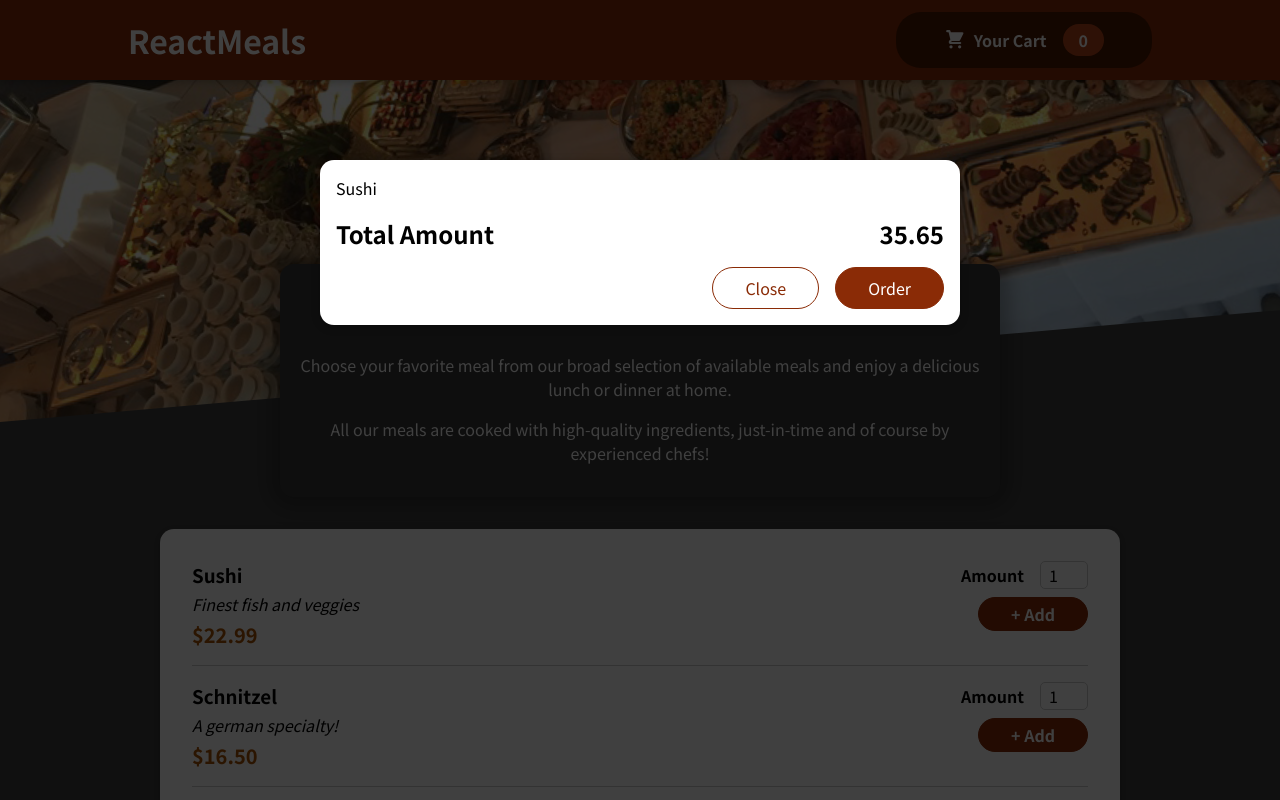
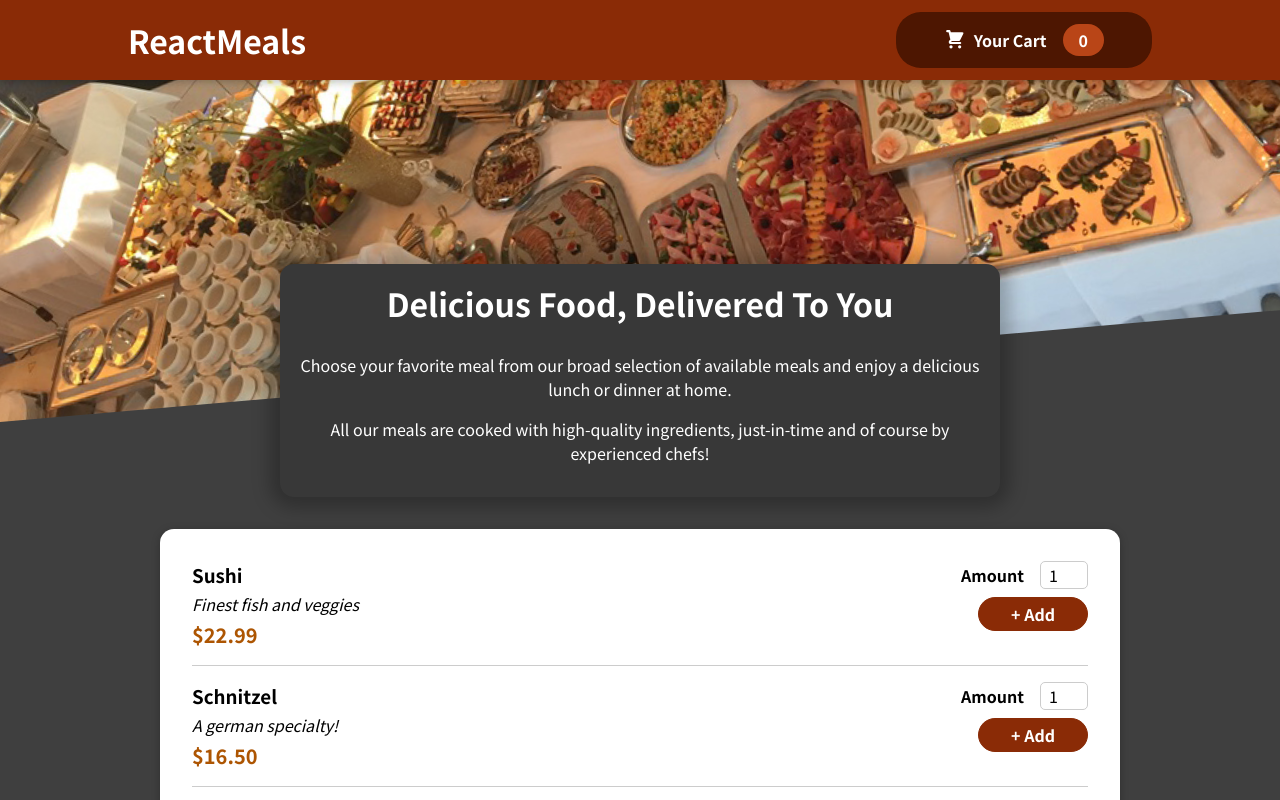
Before and after one commit to jeongsangtae/react-complete-training-third-practice-project-solution, a React (Create React App) app: page / in a window 1280 px wide. Shown: the top 800 px of the page. Built offline with nearby package versions, Linux system fonts and the light colour scheme.

Commit message:
React Complete Training Third Practice Project Solution - Cart & Modal state management (Cart open & close)

```diff
--- a/src/App.js
+++ b/src/App.js
@@ -1,14 +1,24 @@
-import React, { Fragment } from "react";
+import React, { Fragment, useState } from "react";
 
 import Cart from "./components/Cart/Cart";
 import Header from "./components/Layout/Header";
 import Meals from "./components/Meals/Meals";
 
 function App() {
+  const [cartIsShown, setCartIsShown] = useState(false);
+
+  const showCartHandler = () => {
+    setCartIsShown(true);
+  };
+
+  const hideCartHandler = () => {
+    setCartIsShown(false);
+  };
+
   return (
     <Fragment>
-      <Cart />
-      <Header />
+      {cartIsShown && <Cart onClose={hideCartHandler} />}
+      <Header onShowCart={showCartHandler} />
       <main>
         <Meals />
       </main>
--- a/src/components/Cart/Cart.js
+++ b/src/components/Cart/Cart.js
@@ -13,14 +13,16 @@ const Cart = (props) => {
   );
 
   return (
-    <Modal>
+    <Modal onClose={props.onClose}>
       {cartItems}
       <div className={classes.total}>
         <span>Total Amount</span>
         <span>35.65</span>
       </div>
       <div className={classes.actions}>
-        <button className={classes["button--alt"]}>Close</button>
+        <button className={classes["button--alt"]} onClick={props.onClose}>
+          Close
+        </button>
         <button className={classes.button}>Order</button>
       </div>
     </Modal>
--- a/src/components/Layout/Header.js
+++ b/src/components/Layout/Header.js
@@ -9,7 +9,7 @@ const Header = (props) => {
     <Fragment>
       <header className={classes.header}>
         <h1>ReactMeals</h1>
-        <HeaderCartButton />
+        <HeaderCartButton onClick={props.onShowCart} />
       </header>
       <div className={classes["main-image"]}>
         <img src={mealsImage} alt="mealsImage" />
--- a/src/components/Layout/HeaderCartButton.js
+++ b/src/components/Layout/HeaderCartButton.js
@@ -5,7 +5,7 @@ import classes from "./HeaderCartButton.module.css";
 
 const HeaderCartButton = (props) => {
   return (
-    <button className={classes.button}>
+    <button className={classes.button} onClick={props.onClick}>
       <span className={classes.icon}>
         <CartIcon />
       </span>
--- a/src/components/UI/Modal.js
+++ b/src/components/UI/Modal.js
@@ -4,7 +4,7 @@ import ReactDOM from "react-dom";
 import classes from "./Modal.module.css";
 
 const Backdrop = (props) => {
-  return <div className={classes.backdrop} />;
+  return <div className={classes.backdrop} onClick={props.onClose} />;
 };
 
 const ModalOverlay = (props) => {
@@ -20,7 +20,10 @@ const portalElement = document.getElementById("overlays");
 const Modal = (props) => {
   return (
     <Fragment>
-      {ReactDOM.createPortal(<Backdrop />, portalElement)}
+      {ReactDOM.createPortal(
+        <Backdrop onClose={props.onClose} />,
+        portalElement
+      )}
       {ReactDOM.createPortal(
         <ModalOverlay>{props.children}</ModalOverlay>,
         portalElement
```
